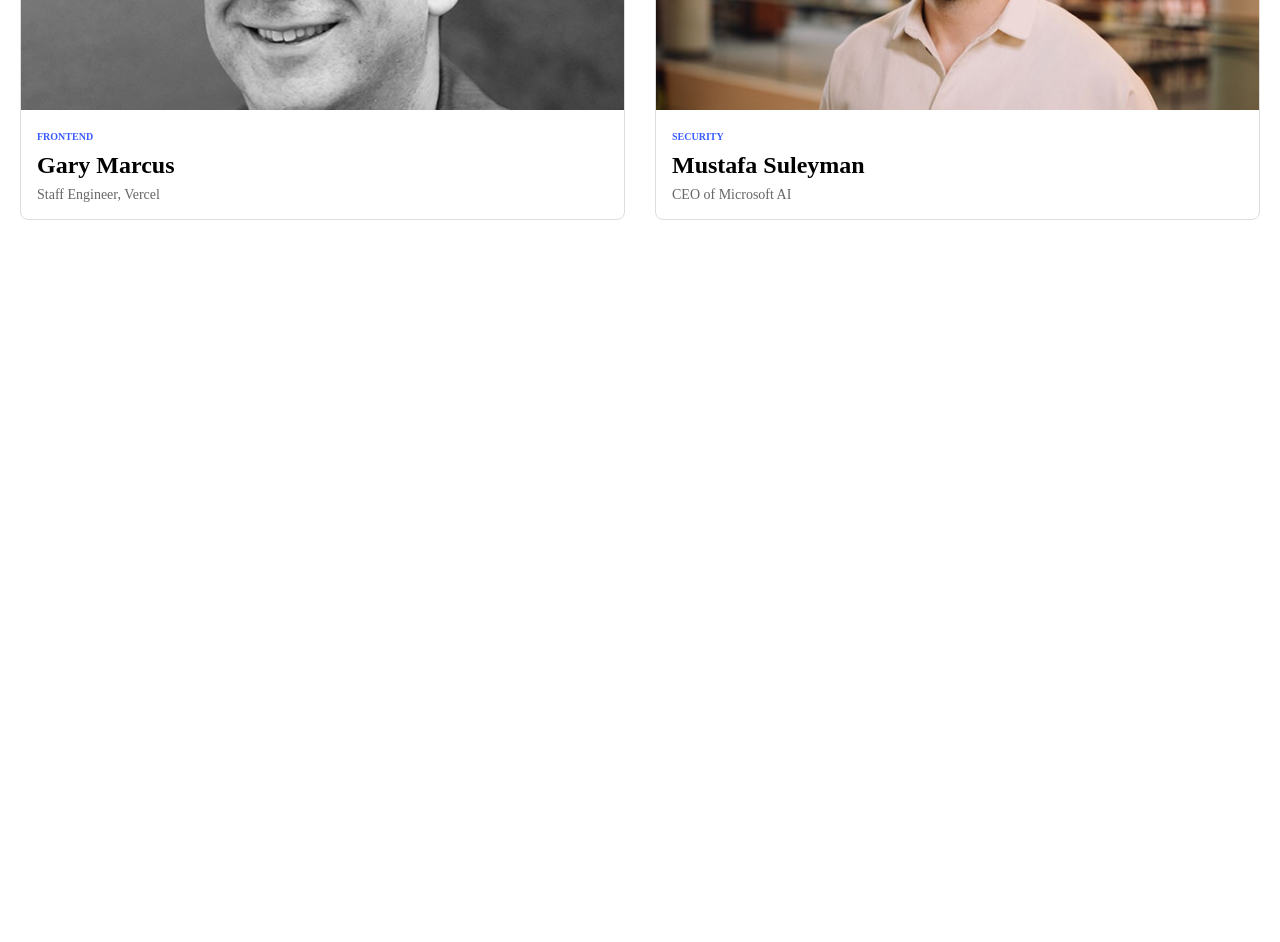
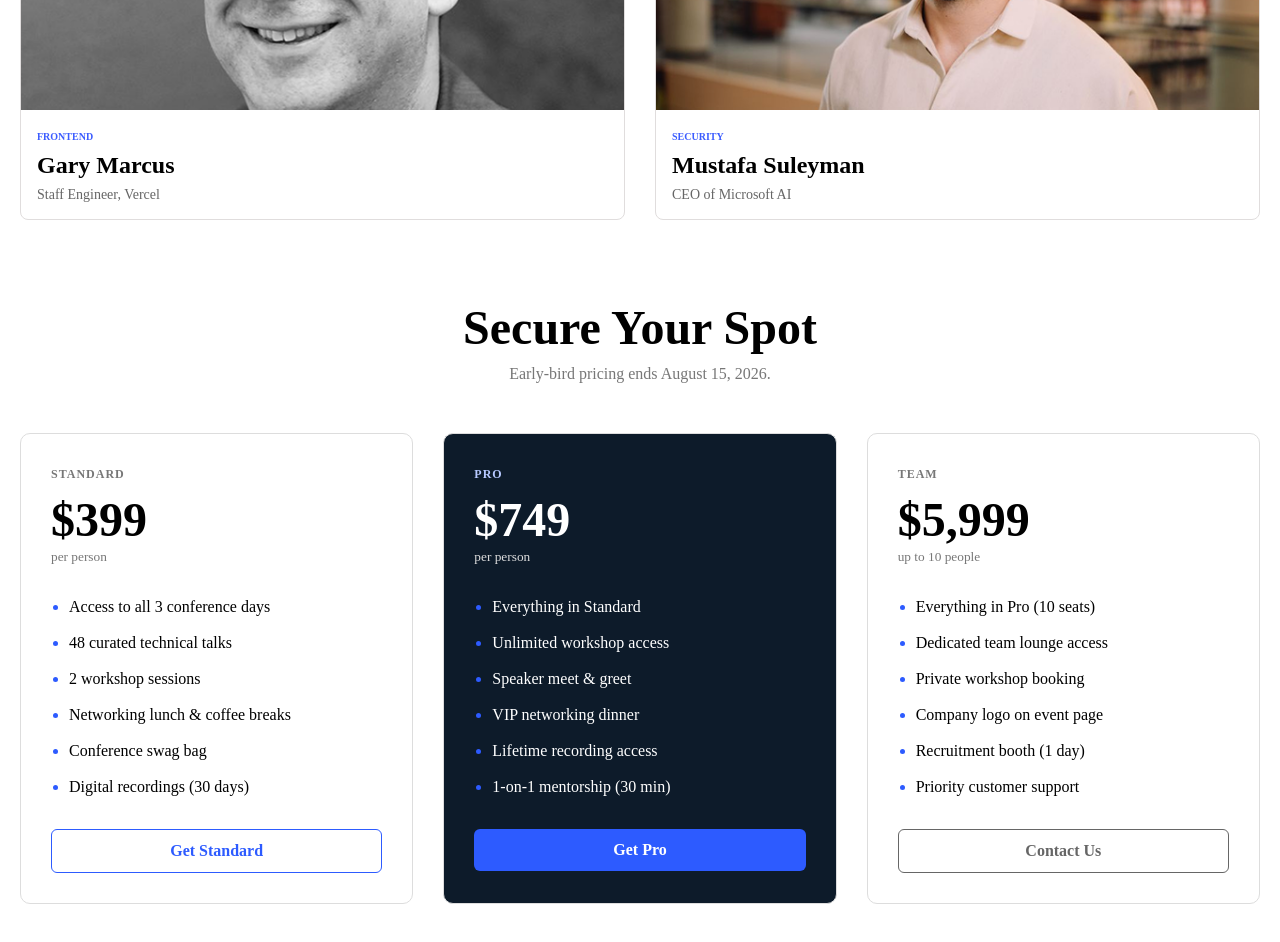
Before and after one commit to mdmoniruzzamanshihab/DevConf-2026, a plain HTML site: page index.html in a window 1280 px wide. Shown: the part 1465-2407 px from the top of the page. Before the commit the page ends 1765 px from the top, so only its background shows below. Drawn offline with Linux system fonts and the light colour scheme.

Commit message:
pricing section completed

```diff
--- a/index.html
+++ b/index.html
@@ -89,6 +89,72 @@
     </div>
 
 </section>
+<section class="pricing">
+
+    <h2>Secure Your Spot</h2>
+    <p class="sub-title">Early-bird pricing ends August 15, 2026.</p>
+
+    <div class="pricing-grid">
+
+
+        <div class="price-card">
+            <span class="plan">STANDARD</span>
+
+            <h3>$399</h3>
+            <small>per person</small>
+
+            <ul>
+                <li>Access to all 3 conference days</li>
+                <li>48 curated technical talks</li>
+                <li>2 workshop sessions</li>
+                <li>Networking lunch & coffee breaks</li>
+                <li>Conference swag bag</li>
+                <li>Digital recordings (30 days)</li>
+            </ul>
+
+            <a href="#">Get Standard</a>
+        </div>
+
+
+        <div class="price-card active">
+            <span class="plan">PRO</span>
+
+            <h3>$749</h3>
+            <small>per person</small>
+
+            <ul>
+                <li>Everything in Standard</li>
+                <li>Unlimited workshop access</li>
+                <li>Speaker meet & greet</li>
+                <li>VIP networking dinner</li>
+                <li>Lifetime recording access</li>
+                <li>1-on-1 mentorship (30 min)</li>
+            </ul>
+
+            <a href="#">Get Pro</a>
+        </div>
+
+        <div class="price-card">
+            <span class="plan">TEAM</span>
+
+            <h3>$5,999</h3>
+            <small>up to 10 people</small>
+
+            <ul>
+                <li>Everything in Pro (10 seats)</li>
+                <li>Dedicated team lounge access</li>
+                <li>Private workshop booking</li>
+                <li>Company logo on event page</li>
+                <li>Recruitment booth (1 day)</li>
+                <li>Priority customer support</li>
+            </ul>
+
+            <a class ="outline" href="#">Contact Us</a>
+        </div>
+
+    </div>
+
+</section>
 
 
 </body>
--- a/style.css
+++ b/style.css
@@ -148,3 +148,96 @@
     font-size:14px;
     color:#666;
 }
+.pricing{
+    max-width:1280px;
+    margin:80px auto;
+    padding:0 20px;
+}
+
+.pricing h2{
+    text-align:center;
+    font-size:48px;
+    margin-bottom:10px;
+}
+
+.sub-title{
+    text-align:center;
+    color:#777;
+    margin-bottom:50px;
+}
+
+.pricing-grid{
+    display:grid;
+    grid-template-columns:repeat(3,1fr);
+    gap:30px;
+}
+
+.price-card{
+    border:1px solid #ddd;
+    border-radius:10px;
+    padding:30px;
+    background:#fff;
+}
+
+.price-card.active{
+    background:#0d1b2a;
+    color:#fff;
+}
+
+.plan{
+    font-size:12px;
+    color:#777;
+    font-weight:bold;
+    letter-spacing:1px;
+}
+
+.price-card.active .plan{
+    color:#b7c9ff;
+}
+
+.price-card h3{
+    font-size:48px;
+    margin:10px 0 0;
+}
+
+.price-card small{
+    color:#777;
+}
+
+.price-card.active small{
+    color:#ddd;
+}
+
+.price-card ul{
+    margin:30px 0;
+    padding-left:18px;
+}
+
+.price-card li{
+    margin-bottom:12px;
+    line-height:1.5;
+}
+
+.price-card a{
+    display:block;
+    text-align:center;
+    text-decoration:none;
+    border:1px solid #2d5bff;
+    color:#2d5bff;
+    padding:12px;
+    border-radius:6px;
+    font-weight:600;
+}
+
+.price-card.active a{
+    background:#2d5bff;
+    color:#fff;
+    border:none;
+}
+.price-card li::marker{
+    color:#2d5bff;
+}
+.outline{
+    border: 1px solid #666 !important;
+    color: #666 !important;
+}
```
